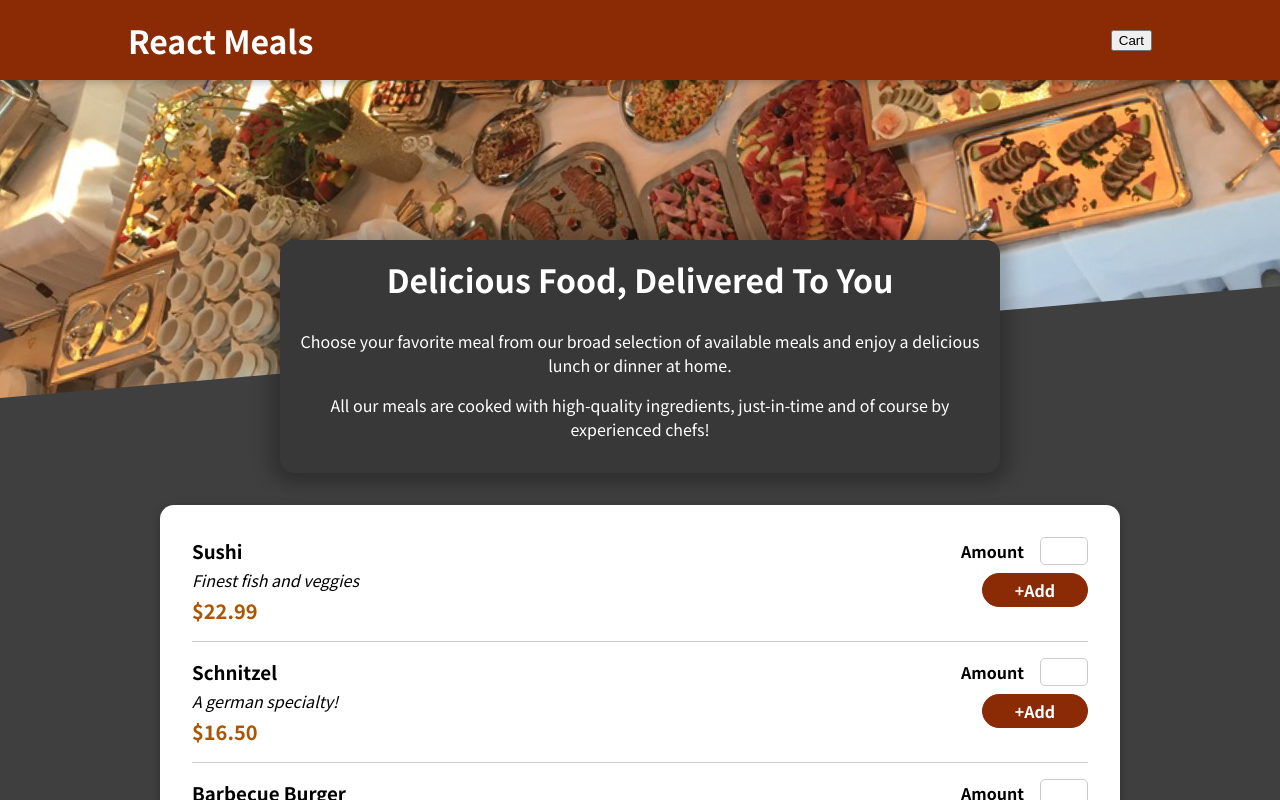
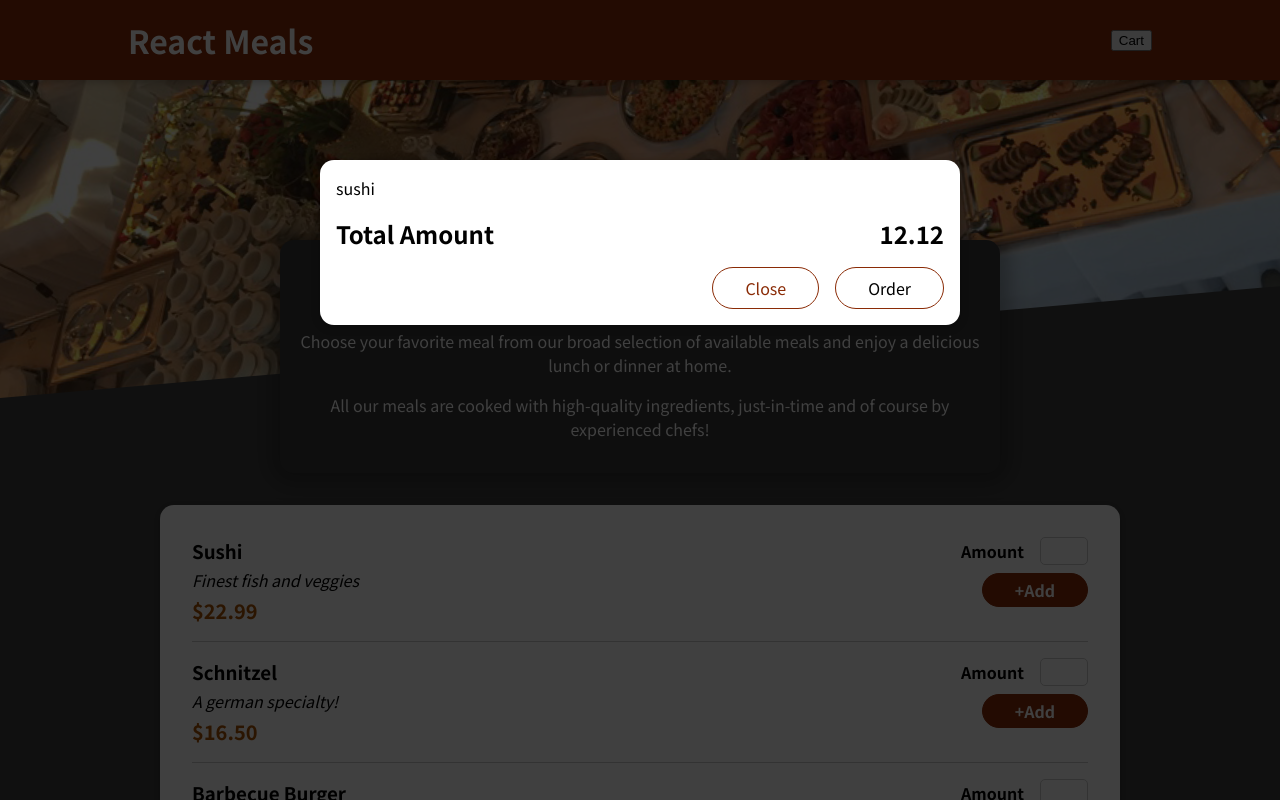
Before and after one commit to waqas44/Cart-React, a React (Create React App) app: page / in a window 1280 px wide. Shown: the top 800 px of the page. Built offline with nearby package versions, Linux system fonts and the light colour scheme.

Commit message:
Git Static Cart componenet added along model component Added

```diff
--- a/public/index.html
+++ b/public/index.html
@@ -1,14 +1,12 @@
 <!DOCTYPE html>
 <html lang="en">
+
 <head>
   <meta charset="utf-8" />
   <link rel="icon" href="%PUBLIC_URL%/favicon.ico" />
   <meta name="viewport" content="width=device-width, initial-scale=1" />
   <meta name="theme-color" content="#000000" />
-    <meta
-      name="description"
-      content="Web site created using create-react-app"
-    />
+  <meta name="description" content="Web site created using create-react-app" />
   <link rel="apple-touch-icon" href="%PUBLIC_URL%/logo192.png" />
   <!--
       manifest.json provides metadata used when your web app is installed on a
@@ -26,8 +24,10 @@
     -->
   <title>React App</title>
 </head>
+
 <body>
   <noscript>You need to enable JavaScript to run this app.</noscript>
+  <div id="overlays"></div>
   <div id="root"></div>
   <!--
       This HTML file is a template.
@@ -40,4 +40,5 @@
       To create a production bundle, use `npm run build` or `yarn build`.
     -->
 </body>
+
 </html>
--- a/src/App.js
+++ b/src/App.js
@@ -1,14 +1,18 @@
 import { Fragment } from "react";
 import Header from "./Components/Layout/Header";
 import Meals from "./Components/Meals/Meals";
+import Cart from "./Components/Cart/Cart";
 
 function App() {
   return (
     <Fragment>
+      <Cart />
       <Header />
+
       <main>
         <Meals />
       </main>
+
     </Fragment>
   );
 }
--- /dev/null
+++ b/src/Components/Cart/Cart.js
@@ -0,0 +1,47 @@
+import classes from './Cart.module.css';
+import Modal from '../../Components/UI/Modal';
+
+
+
+const Cart = (props) => {
+
+    const cartItems = (
+        <ul className={classes['cart-items']}>
+            {
+                [{
+
+                    id: 'c1',
+                    name: 'sushi',
+                    amount: '12.12',
+                    description: ' good taste',
+                }].map((item) => (<li>{item.name} </li>))
+
+            }
+        </ul>);
+
+
+
+    return (
+        <Modal>
+
+            {cartItems}
+            <div className={classes['total']}>
+                <span>Total Amount</span>
+                <span>12.12 </span>
+            </div>
+            <div className={classes.actions}>
+                <button className={classes['button--alt']}>Close</button>
+                <button className={classes.close}>Order</button>
+
+
+            </div>
+
+        </Modal>
+
+    );
+
+
+};
+
+
+export default Cart;
--- /dev/null
+++ b/src/Components/Cart/Cart.module.css
@@ -0,0 +1,44 @@
+.cart-items {
+  list-style: none;
+  margin: 0;
+  padding: 0;
+}
+
+.total {
+  display: flex;
+  justify-content: space-between;
+  align-items: center;
+  font-weight: bold;
+  font-size: 1.5rem;
+  margin: 1rem 0;
+}
+
+.actions {
+  text-align: right;
+}
+
+.actions button {
+  font: inherit;
+  cursor: pointer;
+  background-color: transparent;
+  border: 1px solid #8a2b06;
+  padding: 0.5rem 2rem;
+  border-radius: 25px;
+  margin-left: 1rem;
+}
+
+.actions button:hover,
+.actions button:active {
+  background-color: #5a1a01;
+  border-color: #5a1a01;
+  color: white;
+}
+
+.actions .button--alt {
+  color: #8a2b06;
+}
+
+.actions .button {
+  background-color: #8a2b06;
+  color: white;
+}
--- /dev/null
+++ b/src/Components/UI/Modal.js
@@ -0,0 +1,45 @@
+
+import { Fragment } from 'react';
+import ReactDOM from 'react-dom';
+
+import classses from './Modal.module.css';
+
+
+
+const Backdrop = (props) => {
+
+    return <div className={classses.backdrop} />;
+};
+
+
+const Modaloverlay = (props) => {
+
+    return <div className={classses.modal}>
+
+        <div className={classses.content} > </div>
+        {props.children}
+
+
+    </div>
+
+};
+
+
+
+const Modal = (props) => {
+
+
+    const Overlay = document.getElementById('overlays');
+    return (
+        <Fragment>
+            {ReactDOM.createPortal(<Backdrop />, Overlay)}
+            {ReactDOM.createPortal(<Modaloverlay> {props.children} </Modaloverlay>, Overlay)}
+        </Fragment>
+    );
+
+
+
+
+};
+
+export default Modal;
--- /dev/null
+++ b/src/Components/UI/Modal.module.css
@@ -0,0 +1,40 @@
+.backdrop {
+  position: fixed;
+  top: 0;
+  left: 0;
+  width: 100%;
+  height: 100vh;
+  z-index: 20;
+  background-color: rgba(0, 0, 0, 0.75);
+}
+
+.modal {
+  position: fixed;
+  top: 20vh;
+  left: 5%;
+  width: 90%;
+  background-color: white;
+  padding: 1rem;
+  border-radius: 14px;
+  box-shadow: 0 2px 8px rgba(0, 0, 0, 0.25);
+  z-index: 30;
+  animation: slide-down 300ms ease-out forwards;
+}
+
+@media (min-width: 768px) {
+  .modal {
+    width: 40rem;
+    left: calc(50% - 20rem);
+  }
+}
+
+@keyframes slide-down {
+  from {
+    opacity: 0;
+    transform: translateY(-3rem);
+  }
+  to {
+    opacity: 1;
+    transform: translateY(0);
+  }
+}
```
Lines whose indentation alone changed are shown as unchanged.
